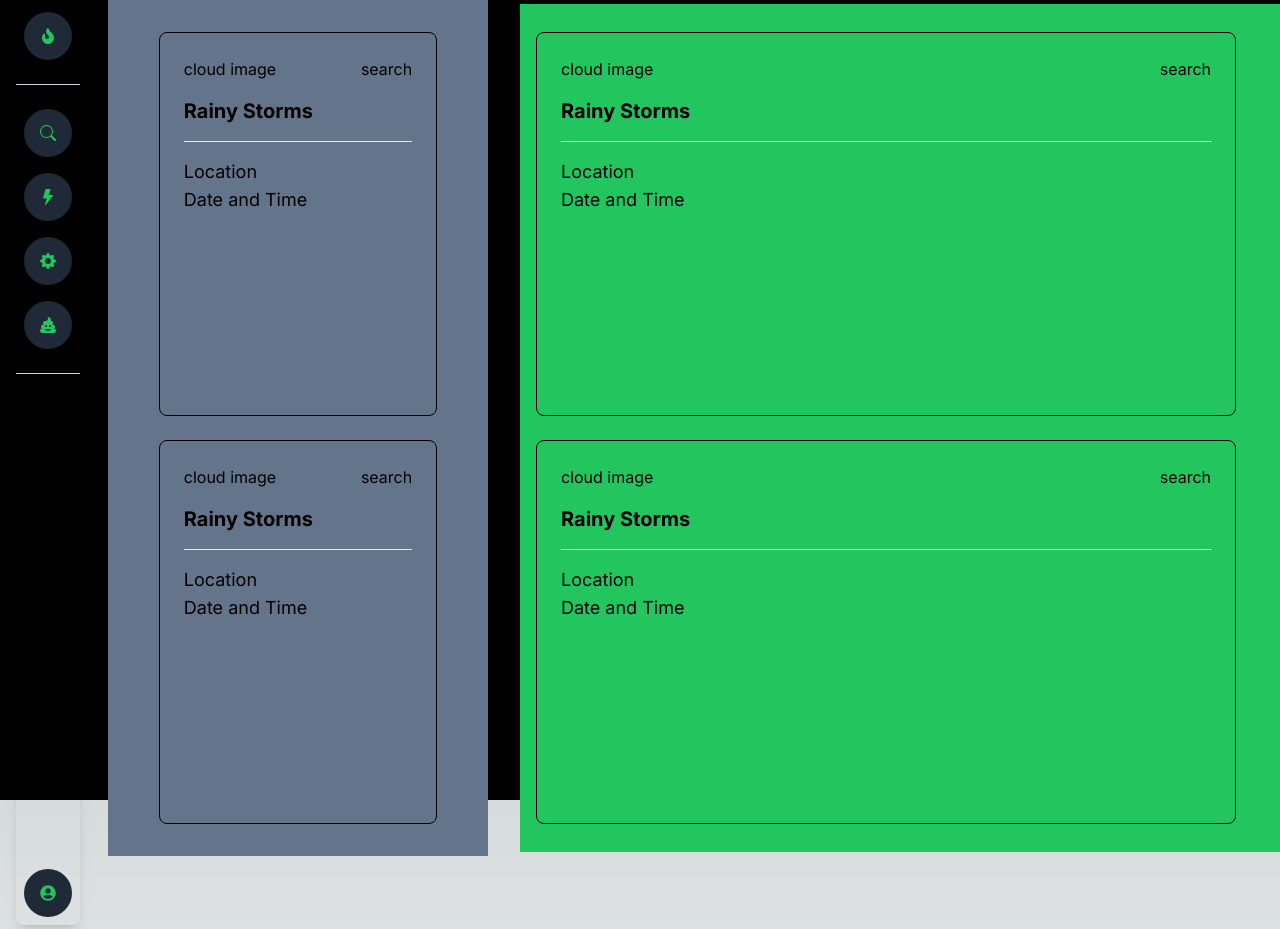
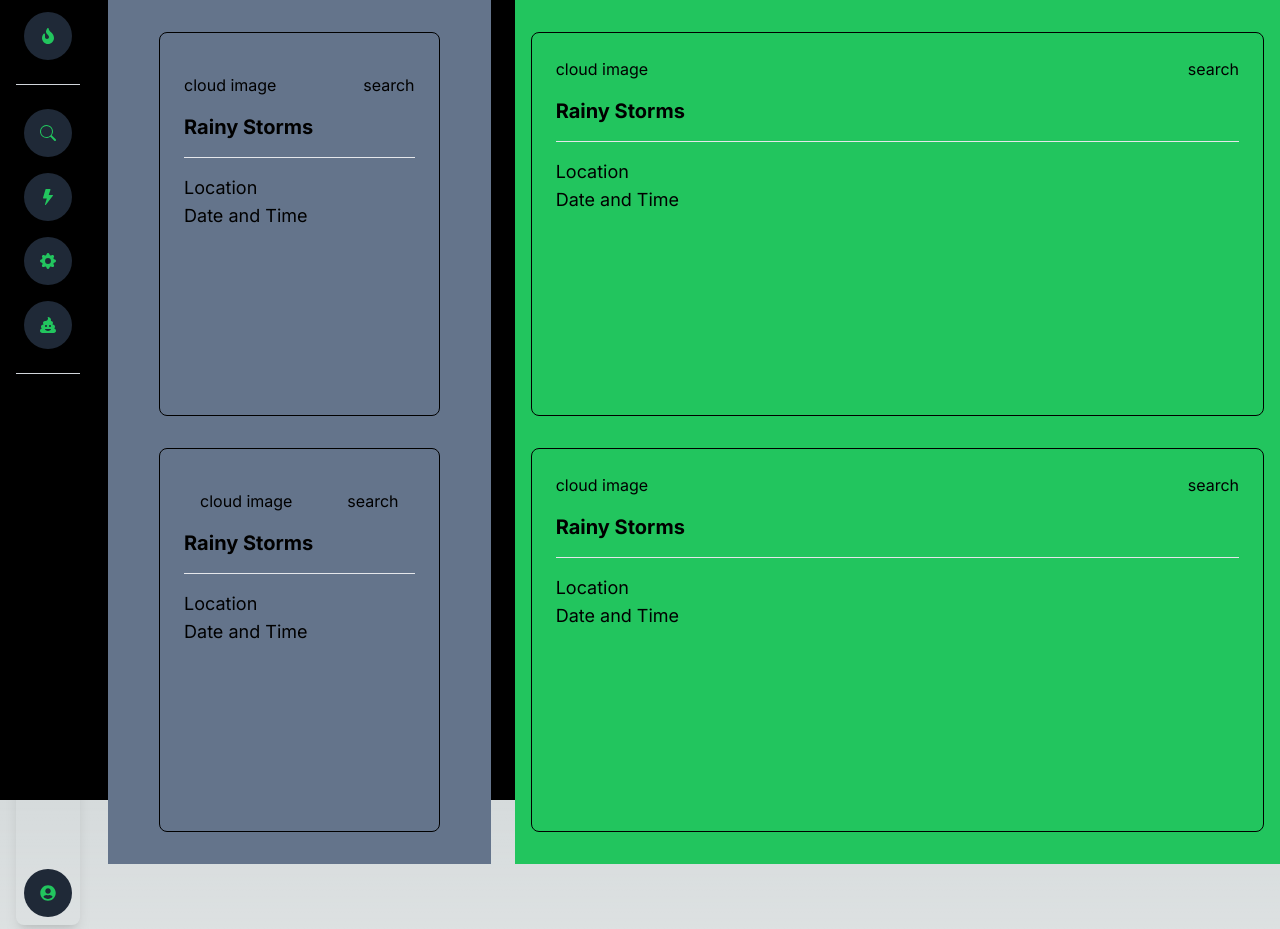
Before and after one commit to Ntlele/IoT_Projects, a Next.js app in the folder CubeSat/eroded/: page / in a window 1280 px wide. Built offline with nearby package versions, Linux system fonts and the light colour scheme.

Commit message:
space adjustment

```diff
--- a/CubeSat/eroded/ui/landing/hero.tsx
+++ b/CubeSat/eroded/ui/landing/hero.tsx
@@ -2,11 +2,11 @@ import React from "react";
 
 function Hero() {
   return (
-    <div className="flex flex-col md:grid md:grid-cols-[1fr_2fr] items-center justify-start w-full gap-6 md:gap-8">
+    <div className="flex flex-col md:grid md:grid-cols-[1fr_2fr] items-center justify-start w-full gap-6 md:gap-6">
       {/* Left Column */}
-      <div className="flex flex-col py-8 bg-slate-500 items-center justify-center w-full md:w-auto px-4">
-        <div className="border border-black rounded-lg p-6 flex-col flex w-full md:w-[80%] h-96 mb-6">
-          <div className="flex flex-row justify-between mb-4">
+      <div className="flex flex-col py-4 px-4 bg-slate-500 items-center justify-center w-full md:w-auto ">
+        <div className="border border-black rounded-lg p-6 flex-col flex w-full md:w-[80%] h-96 m-4">
+          <div className="flex flex-row justify-between my-4">
             <div>cloud image</div>
             <div>search</div>
           </div>
@@ -17,8 +17,8 @@ function Hero() {
             <h1 className="text-lg">Date and Time</h1>
           </div>
         </div>
-        <div className="border border-black rounded-lg p-6 flex-col flex w-full md:w-[80%] h-96">
-          <div className="flex flex-row justify-between mb-4">
+        <div className="border border-black rounded-lg p-6 flex-col flex w-full md:w-[80%] h-96 m-4">
+          <div className="flex flex-row justify-between m-4">
             <div>cloud image</div>
             <div>search</div>
           </div>
@@ -32,8 +32,8 @@ function Hero() {
       </div>
 
       {/* Right Column */}
-      <div className="flex flex-col py-7 bg-green-500 w-full md:w-auto px-4">
-        <div className="border border-black rounded-lg p-6 mb-6 flex-col flex w-full md:w-[43.75rem] h-96">
+      <div className="flex flex-col py-4 bg-green-500 w-full md:w-auto px-4 items-center justify-center">
+        <div className="border border-black rounded-lg p-6 m-4 flex-col flex w-full md:w-[100%] h-96">
           <div className="flex flex-row justify-between mb-4">
             <div>cloud image</div>
             <div>search</div>
@@ -45,7 +45,7 @@ function Hero() {
             <h1 className="text-lg">Date and Time</h1>
           </div>
         </div>
-        <div className="border border-black rounded-lg p-6 flex-col flex w-full md:w-[43.75rem] h-96">
+        <div className="border  border-black rounded-lg p-6 m-4 flex-col flex w-full md:w-[100%] h-96">
           <div className="flex flex-row justify-between mb-4">
             <div>cloud image</div>
             <div>search</div>
```
